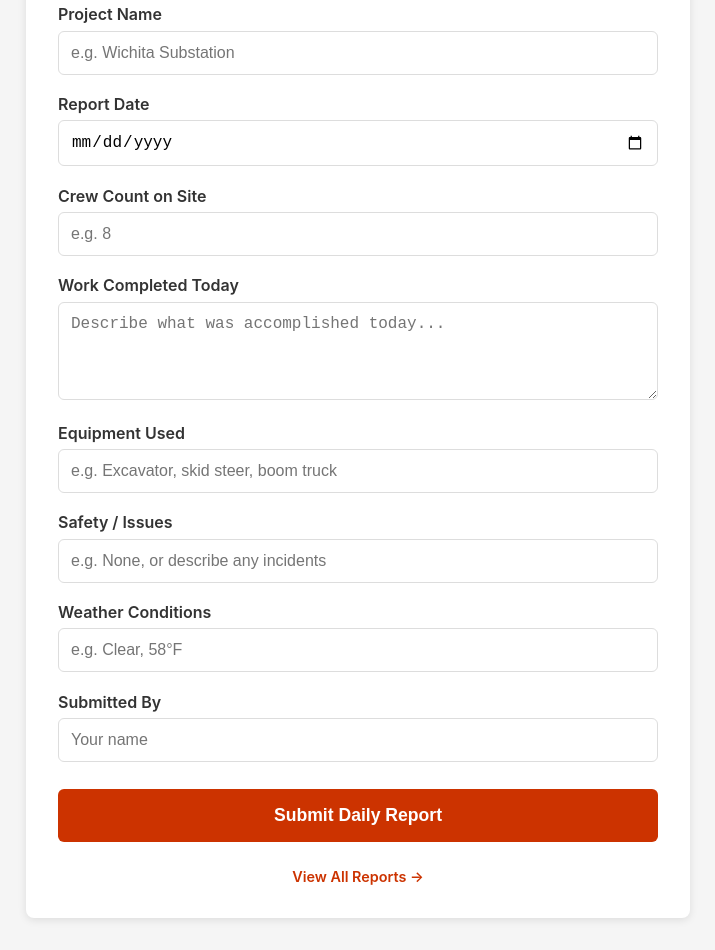
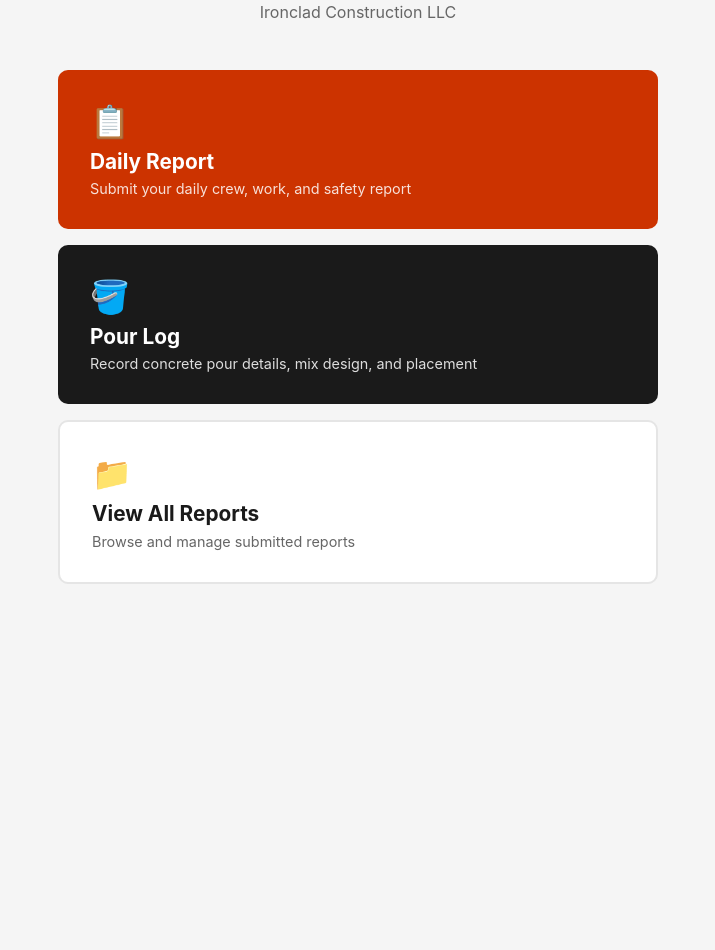
Before and after one commit to tylernordhus/ironclad-reports, a Next.js app: page / in a window 1280 px wide. Shown: the part 180-1130 px from the top of the page, without its empty margins (282-997 px from the left). After the commit the page ends 864 px from the top, so only its background shows below. Built offline with nearby package versions, Linux system fonts and the light colour scheme.

Commit message:
Refactor home page layout and styles
Updated the layout and styles of the home page, including new headings and links for daily reports and pour logs.

```diff
--- a/app/page.js
+++ b/app/page.js
@@ -1,3 +1,5 @@
+import Link from 'next/link'
+
 export default function Home() {
   return (
     <main style={{
@@ -5,111 +7,84 @@
       display: 'flex',
       alignItems: 'center',
       justifyContent: 'center',
-      padding: '2rem'
+      padding: '2rem',
+      background: '#f5f5f5'
     }}>
       <div style={{
-        background: 'white',
-        borderRadius: '8px',
-        padding: '2rem',
         width: '100%',
         maxWidth: '600px',
-        boxShadow: '0 2px 8px rgba(0,0,0,0.1)'
       }}>
-        <div style={{ textAlign: 'center', marginBottom: '2rem' }}>
-          <h1 style={{ color: '#1a1a1a', fontSize: '1.8rem', marginBottom: '.5rem' }}>
-            Ironclad Daily Report
+        <div style={{ textAlign: 'center', marginBottom: '3rem' }}>
+          <h1 style={{
+            color: '#1a1a1a',
+            fontSize: '2.2rem',
+            marginBottom: '.5rem',
+            fontWeight: '800'
+          }}>
+            Ironclad Reports
           </h1>
-          <p style={{ color: '#666', fontSize: '.95rem' }}>
-            Fill out the form below. A PDF will be emailed to your GC automatically.
+          <p style={{ color: '#666', fontSize: '1rem' }}>
+            Ironclad Construction LLC
           </p>
         </div>
-        <form action="/api/submit" method="POST" encType="multipart/form-data">
-          <div style={{ marginBottom: '1.2rem' }}>
-            <label style={{ display: 'block', fontWeight: '600', marginBottom: '.4rem', color: '#333' }}>
-              Project Name
-            </label>
-            <input name="project_name" required style={inputStyle} placeholder="e.g. Wichita Substation" />
+
+        <div style={{ display: 'flex', flexDirection: 'column', gap: '1rem' }}>
+          <Link href="/daily-report" style={{ textDecoration: 'none' }}>
+            <div style={{
+              background: '#cc3300',
+              borderRadius: '10px',
+              padding: '2rem',
+              color: 'white',
+              cursor: 'pointer'
+            }}>
+              <div style={{ fontSize: '2rem', marginBottom: '.5rem' }}>📋</div>
+              <div style={{ fontSize: '1.3rem', fontWeight: '700', marginBottom: '.4rem' }}>
+                Daily Report
               </div>
-          <div style={{ marginBottom: '1.2rem' }}>
-            <label style={{ display: 'block', fontWeight: '600', marginBottom: '.4rem', color: '#333' }}>
-              Report Date
-            </label>
-            <input name="report_date" type="date" required style={inputStyle} />
+              <div style={{ fontSize: '.9rem', opacity: .85 }}>
+                Submit your daily crew, work, and safety report
               </div>
-          <div style={{ marginBottom: '1.2rem' }}>
-            <label style={{ display: 'block', fontWeight: '600', marginBottom: '.4rem', color: '#333' }}>
-              Crew Count on Site
-            </label>
-            <input name="crew_count" type="number" required style={inputStyle} placeholder="e.g. 8" />
             </div>
-          <div style={{ marginBottom: '1.2rem' }}>
-            <label style={{ display: 'block', fontWeight: '600', marginBottom: '.4rem', color: '#333' }}>
-              Work Completed Today
-            </label>
-            <textarea name="work_completed" required rows={4} style={{ ...inputStyle, resize: 'vertical' }}
-              placeholder="Describe what was accomplished today..." />
+          </Link>
+
+          <Link href="/pour-log" style={{ textDecoration: 'none' }}>
+            <div style={{
+              background: '#1a1a1a',
+              borderRadius: '10px',
+              padding: '2rem',
+              color: 'white',
+              cursor: 'pointer'
+            }}>
+              <div style={{ fontSize: '2rem', marginBottom: '.5rem' }}>🪣</div>
+              <div style={{ fontSize: '1.3rem', fontWeight: '700', marginBottom: '.4rem' }}>
+                Pour Log
               </div>
-          <div style={{ marginBottom: '1.2rem' }}>
-            <label style={{ display: 'block', fontWeight: '600', marginBottom: '.4rem', color: '#333' }}>
-              Equipment Used
-            </label>
-            <input name="equipment_used" required style={inputStyle} placeholder="e.g. Excavator, skid steer, boom truck" />
+              <div style={{ fontSize: '.9rem', opacity: .85 }}>
+                Record concrete pour details, mix design, and placement
               </div>
-          <div style={{ marginBottom: '1.2rem' }}>
-            <label style={{ display: 'block', fontWeight: '600', marginBottom: '.4rem', color: '#333' }}>
-              Safety / Issues
-            </label>
-            <input name="safety_issues" required style={inputStyle} placeholder='e.g. None, or describe any incidents' />
             </div>
-          <div style={{ marginBottom: '1.2rem' }}>
-            <label style={{ display: 'block', fontWeight: '600', marginBottom: '.4rem', color: '#333' }}>
-              Weather Conditions
-            </label>
-            <input name="weather" required style={inputStyle} placeholder="e.g. Clear, 58°F" />
+          </Link>
+
+          <Link href="/reports" style={{ textDecoration: 'none' }}>
+            <div style={{
+              background: 'white',
+              border: '2px solid #e5e5e5',
+              borderRadius: '10px',
+              padding: '2rem',
+              color: '#1a1a1a',
+              cursor: 'pointer'
+            }}>
+              <div style={{ fontSize: '2rem', marginBottom: '.5rem' }}>📁</div>
+              <div style={{ fontSize: '1.3rem', fontWeight: '700', marginBottom: '.4rem' }}>
+                View All Reports
               </div>
-          <div style={{ marginBottom: '1.2rem' }}>
-            <label style={{ display: 'block', fontWeight: '600', marginBottom: '.4rem', color: '#333' }}>
-              Submitted By
-            </label>
-            <input name="submitted_by" required style={inputStyle} placeholder="Your name" />
+              <div style={{ fontSize: '.9rem', color: '#666' }}>
+                Browse and manage submitted reports
               </div>
-          <button type="submit" style={{
-            width: '100%',
-            padding: '1rem',
-            background: '#cc3300',
-            color: 'white',
-            border: 'none',
-            borderRadius: '6px',
-            fontSize: '1.1rem',
-            fontWeight: '700',
-            cursor: 'pointer',
-            marginTop: '.5rem'
-          }}>
-            Submit Daily Report
-          </button>
-        </form>
-
-        <div style={{ textAlign: 'center', marginTop: '1.5rem' }}>
-          <a href="/reports" style={{
-            color: '#cc3300',
-            textDecoration: 'none',
-            fontSize: '.9rem',
-            fontWeight: '600'
-          }}>
-            View All Reports →
-          </a>
             </div>
-
+          </Link>
+        </div>
       </div>
     </main>
   )
 }
-
-const inputStyle = {
-  width: '100%',
-  padding: '.75rem',
-  border: '1px solid #ddd',
-  borderRadius: '6px',
-  fontSize: '1rem',
-  boxSizing: 'border-box'
-}
```
Lines whose indentation alone changed are shown as unchanged.
